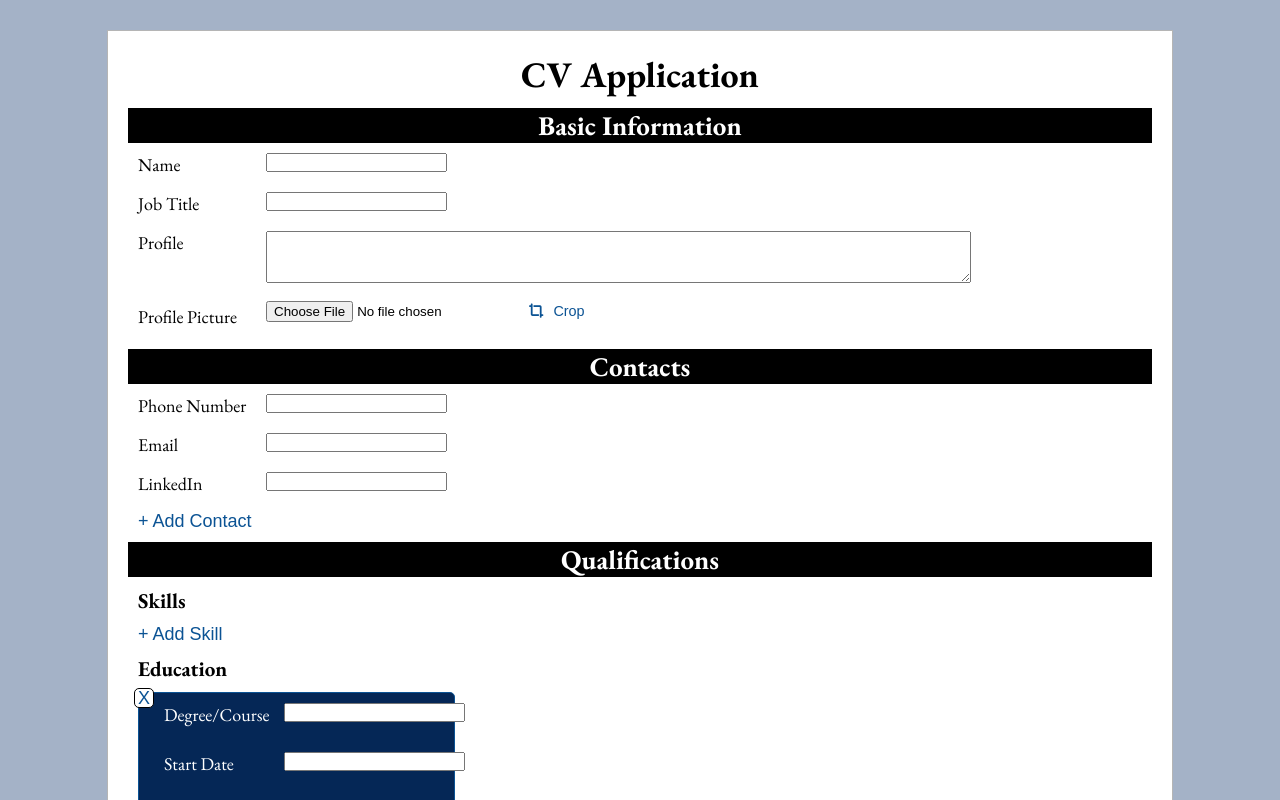
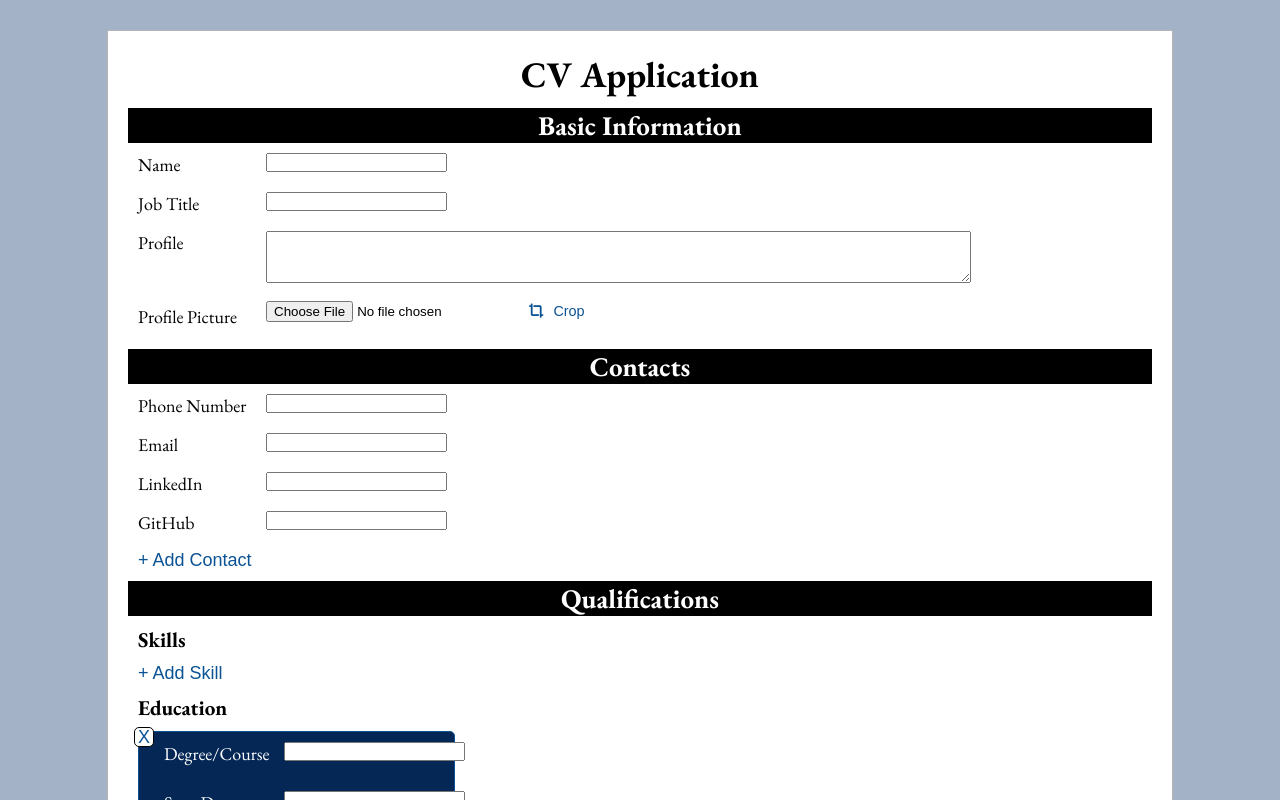
Before and after one commit to Angie-n/cv-project, a React (Create React App) app: page / in a window 1280 px wide. Shown: the top 800 px of the page. Built offline with nearby package versions, Linux system fonts and the light colour scheme.

Commit message:
Added github as contact option

```diff
--- a/src/App.js
+++ b/src/App.js
@@ -14,7 +14,7 @@ class App extends Component {
       name: "",
       title: "",
       picture: infoObjects.Picture(defaultProfileImage, 0, 0, 0, 0, 1),
-      contacts: [infoObjects.Contact("phone", ""), infoObjects.Contact("email", ""), infoObjects.Contact("linkedIn", "")],
+      contacts: [infoObjects.Contact("phone", ""), infoObjects.Contact("email", ""), infoObjects.Contact("linkedIn", ""), infoObjects.Contact("github", "")],
       skills: [],
       profile: "",
       education: [infoObjects.Education("", "", "", "")],
--- a/src/components/Form.js
+++ b/src/components/Form.js
@@ -83,7 +83,13 @@ const Contacts = props => {
                     <input id="linkedIn" name="linkedIn" max="256" onChange={e => changeContact(e.target.value, 2)}></input>
                     </p>
                 </li>
-                {contacts.slice(3, contacts.length).map((c,i) => {return <li key={"otherContactInput-" + i}>{createContactInput(3+i)}</li>})}
+                <li>
+                    <p>
+                    <label htmlFor="github">GitHub</label>
+                    <input id="github" name="github" max="256" onChange={e => changeContact(e.target.value, 3)}></input>
+                    </p>
+                </li>
+                {contacts.slice(4, contacts.length).map((c,i) => {return <li key={"otherContactInput-" + i}>{createContactInput(4+i)}</li>})}
             </ul>
             <button type="button" onClick={e => setState({contacts: contacts.concat([infoObjects.Contact("other", "")])})}>+ Add Contact</button>
         </section>
--- a/src/components/Preview.js
+++ b/src/components/Preview.js
@@ -27,11 +27,12 @@ const Sidebar = props => {
   let contactsDisplay = [...contacts];
   let skillsDisplay = [...skills];
 
-  for(let i = 0; i < 3; i++) {
+  for(let i = 0; i < 4; i++) {
     if(contacts[i].info === "") {
       if(i === 0) contactsDisplay[0] = infoObjects.Contact("phone", "(123) 456-7890");
       else if(i === 1) contactsDisplay[1] = infoObjects.Contact("email", "jane.the.professional@gmail.com");
-      else contactsDisplay[2] = infoObjects.Contact("linkedIn", "www.linkedin.com/pub/jane-doe/8dh12ja.");
+      else if(i === 2) contactsDisplay[2] = infoObjects.Contact("linkedIn", "www.linkedin.com/pub/jane-doe/8dh12ja.");
+      else contactsDisplay[3] = infoObjects.Contact("github", "https://github.com/jane-doe");
     }
   }
   if(skills.length === 0) skillsDisplay = ["HTML", "CSS", "Javascript", "Node.js", "React.js"];
--- a/src/helpers/infoObjects.js
+++ b/src/helpers/infoObjects.js
@@ -6,6 +6,8 @@ function findIcon(type) {
             return <i className="fa-solid fa-envelope"></i>
         case 'linkedIn':
             return <i className="fa-brands fa-linkedin"></i>
+        case 'github':
+            return <i className="fa-brands fa-github"></i>
         default:
             return <i className="fa-solid fa-globe"></i>;
     }
```
